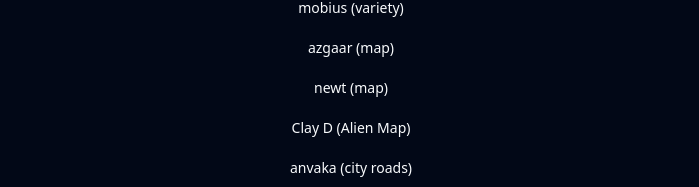
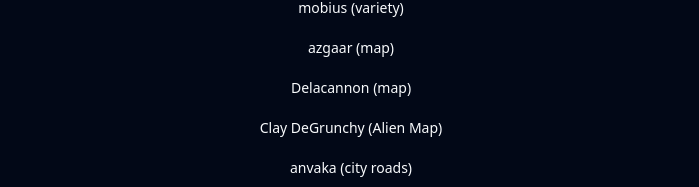
Before and after one commit to CodaBool/maps.codabool.com, a Next.js app: page / in a window 1280 px wide. Both pictures are taken after a click on the button "Other Creators". Shown: the part 304-491 px from the top of the page, without its empty margins (289-988 px from the left). Built offline with nearby package versions, Linux system fonts and the light colour scheme.

Commit message:
name changes

```diff
--- a/app/page.js
+++ b/app/page.js
@@ -121,8 +121,8 @@ export default function Home() {
                 <li><a href="https://watabou.github.io/" target="_blank" rel="noopener noreferrer">watabou (variety)</a></li>
                 <li><a href="https://sites.google.com/view/alienmobius-resources" target="_blank" rel="noopener noreferrer">mobius (variety)</a></li>
                 <li><a href="https://azgaar.github.io" target="_blank" rel="noopener noreferrer">azgaar (map)</a></li>
-                <li><a href="https://newtbb.netlify.app/" target="_blank" rel="noopener noreferrer">newt (map)</a></li>
-                <li><a href="https://map.weylandyutani.company/" target="_blank" rel="noopener noreferrer">Clay D (Alien Map)</a></li>
+                <li><a href="https://newtbb.netlify.app/" target="_blank" rel="noopener noreferrer">Delacannon (map)</a></li>
+                <li><a href="https://map.weylandyutani.company/" target="_blank" rel="noopener noreferrer">Clay DeGrunchy (Alien Map)</a></li>
                 <li><a href="https://anvaka.github.io/city-roads" target="_blank" rel="noopener noreferrer">anvaka (city roads)</a></li>
                 <li><a href="https://donjon.bin.sh/alien/system" target="_blank" rel="noopener noreferrer">donjon (solar system)</a></li>
                 <li><a href="https://deep-fold.itch.io/pixel-planet-generator" target="_blank" rel="noopener noreferrer">deep-fold (planet)</a></li>
```
